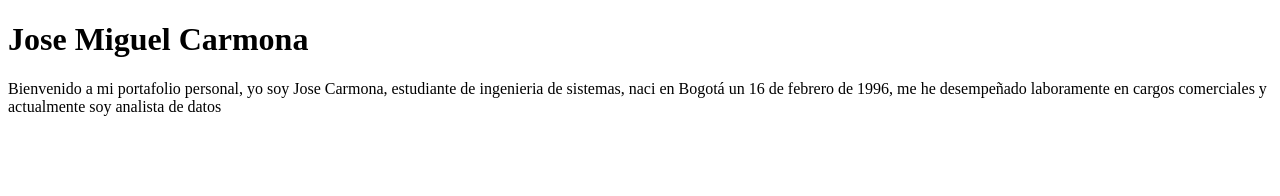
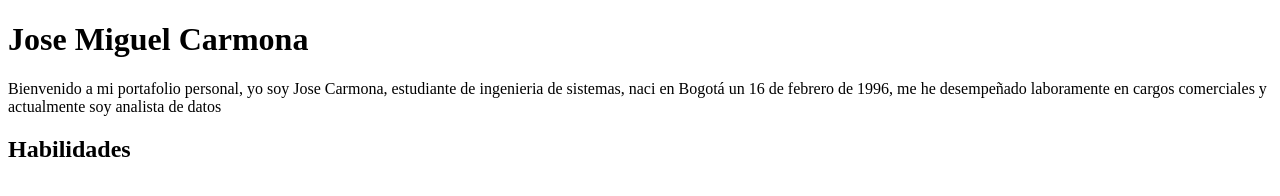
Before and after one commit to Josekrmona/Pagina_Portafolio, a plain HTML site: page index.html in a window 1280 px wide. Drawn offline with Linux system fonts and the light colour scheme.

Commit message:
agrego titulo habilidades

```diff
--- a/index.html
+++ b/index.html
@@ -9,5 +9,6 @@
 <body>
     <h1>Jose Miguel Carmona</h1>
     <p>Bienvenido a mi portafolio personal, yo soy Jose Carmona, estudiante de ingenieria de sistemas, naci en Bogotá un 16 de febrero de 1996, me he desempeñado laboramente en cargos comerciales y actualmente soy analista de datos</p>
+    <h2>Habilidades</h2>
 </body>
 </html>
```
